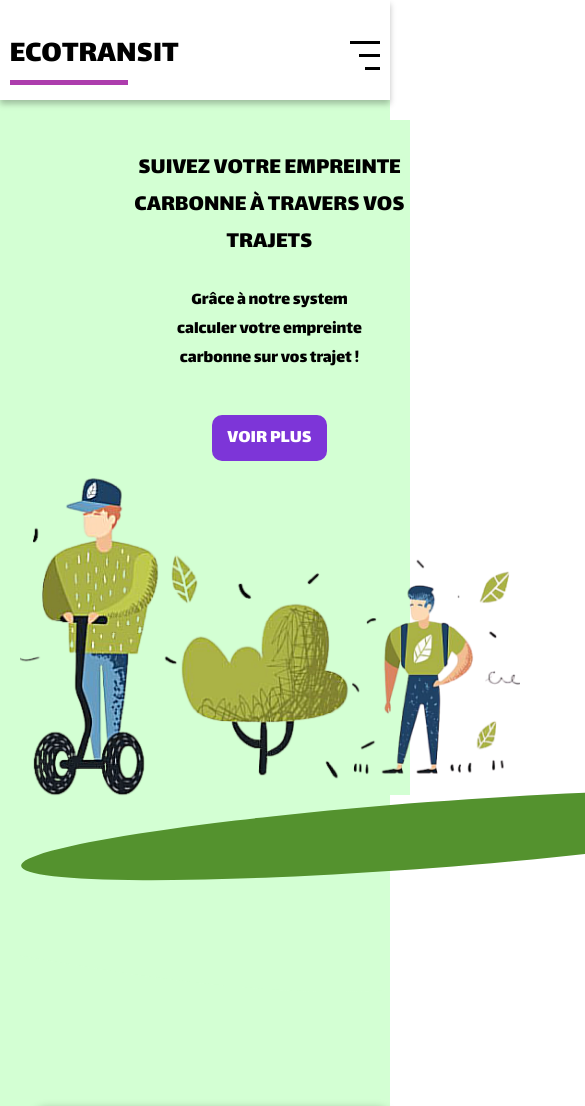
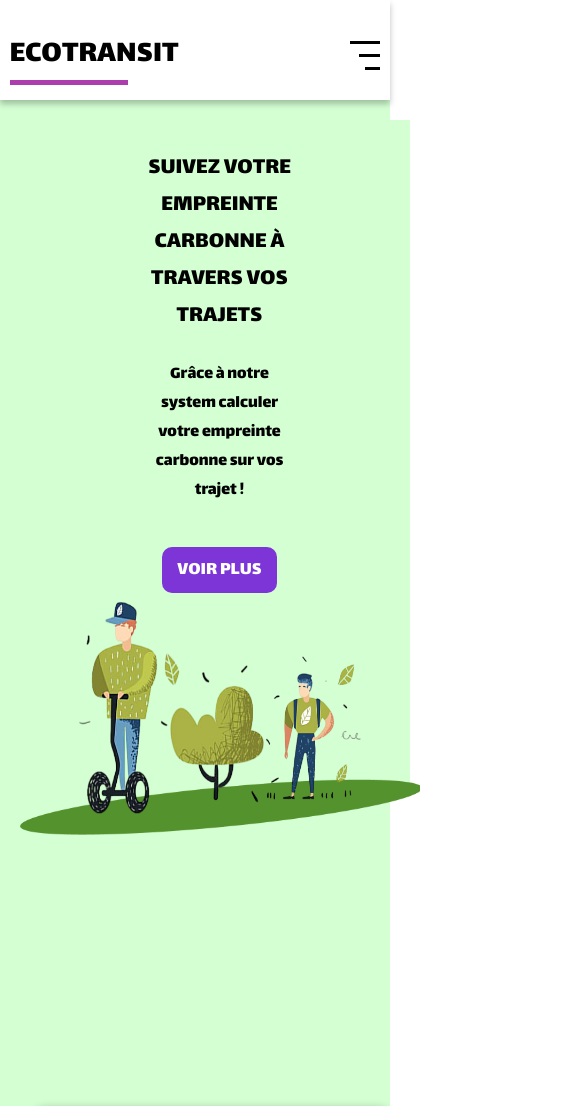
Before and after one commit to ArthurA33/EcoTransit, a React (Vite) app: page / in a window 390 px wide. Shown: the top 1106 px of the page, 585 px wide, since content can reach past the window. Built offline with nearby package versions, Linux system fonts and the light colour scheme.

Commit message:
responsive home

```diff
--- a/src/pages/home.jsx
+++ b/src/pages/home.jsx
@@ -21,7 +21,6 @@ const Home = ()=>{
             </div>
             <div>
                 <img className='image-right-home' src="src/assets/img-right-home.png" alt="image" />
-                <div className="circle"></div>
             </div>
         </section>
 
--- a/src/style/home.scss
+++ b/src/style/home.scss
@@ -126,7 +126,14 @@ body {
     .parent-cards {
         grid-template-columns: repeat(1, 90%);
     }
-
+    .image-right-home {
+        width: 400px;
+        height: 250px;
+    }
+    .circle {
+        top: 105%;
+        width: 100%;
+    }
     .landing {
         display: grid;
         .text-landing {
@@ -141,9 +148,6 @@ body {
                 padding-top: 20px;
             }
         }
-        .circle {
-            top: 95%;
-        }
     }
     .text-bottom-title {
         font-size: large;
@@ -154,7 +158,6 @@ body {
     .parent-cards {
         grid-template-columns: repeat(1, 90%);
     }
-
     .landing {
         display: grid;
         .circle {
```
Also changed, not shown: src/assets/img-right-home.png.
